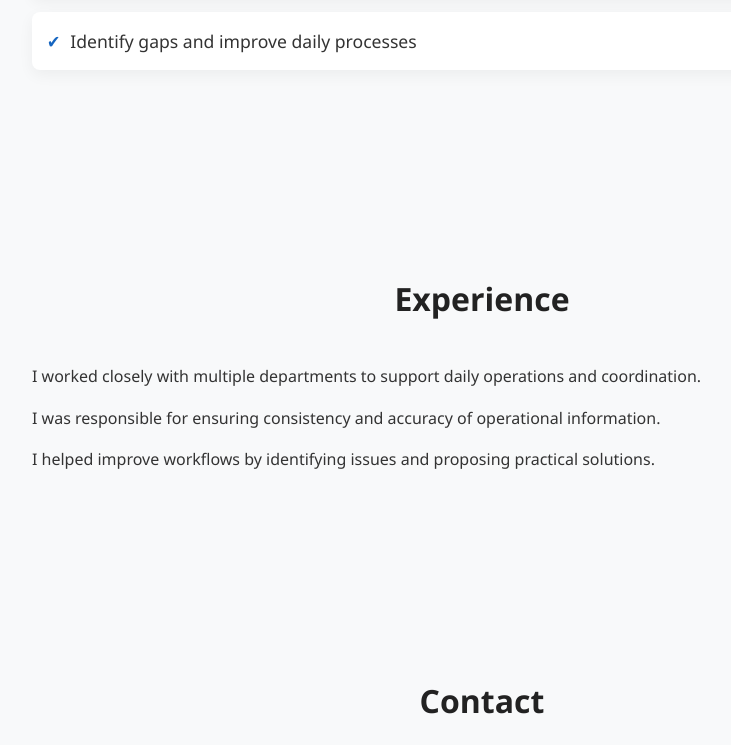
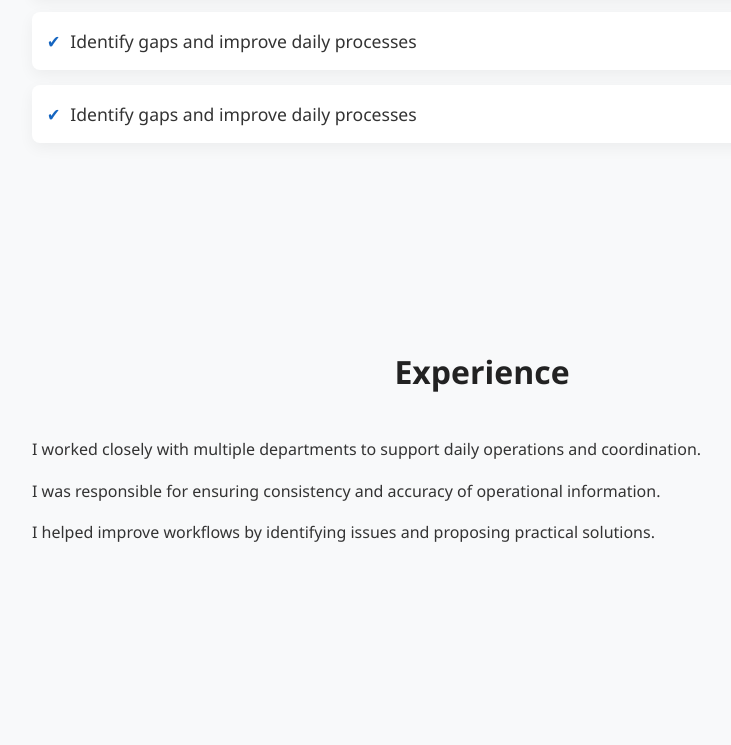
Before and after one commit to TheRealVenom1/Gina-Gad-web, a plain HTML site: page index.html in a window 1280 px wide. Shown: the part 1497-2242 px from the top of the page, without its empty margins (158-889 px from the left). Drawn offline with Linux system fonts and the light colour scheme.

```diff
--- a/index.html
+++ b/index.html
@@ -66,6 +66,7 @@
             <li>Coordinate between operations, reservations, and management</li>
             <li>Update and maintain website and guest-facing information</li>
             <li>Identify gaps and improve daily processes</li>
+            <li>Identify gaps and improve daily processes</li>
         </ul>
     </section>
 
```
